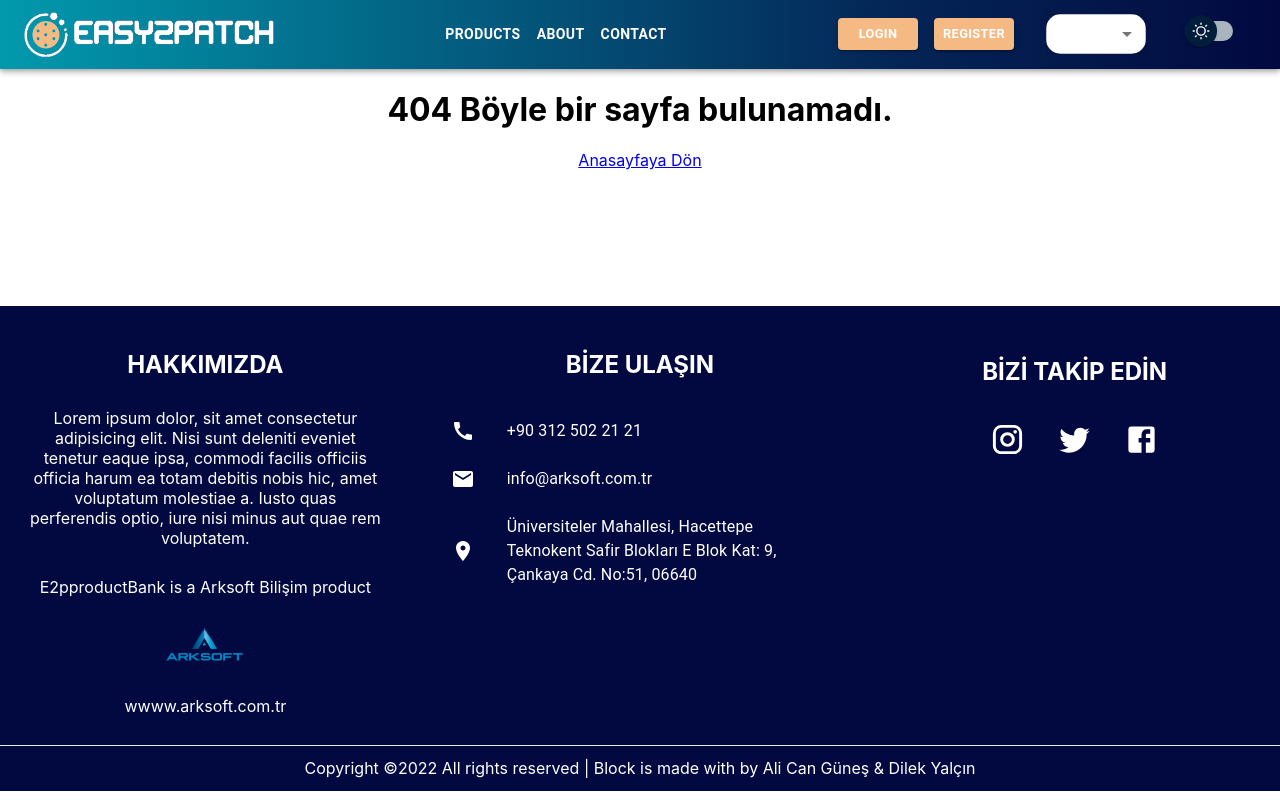
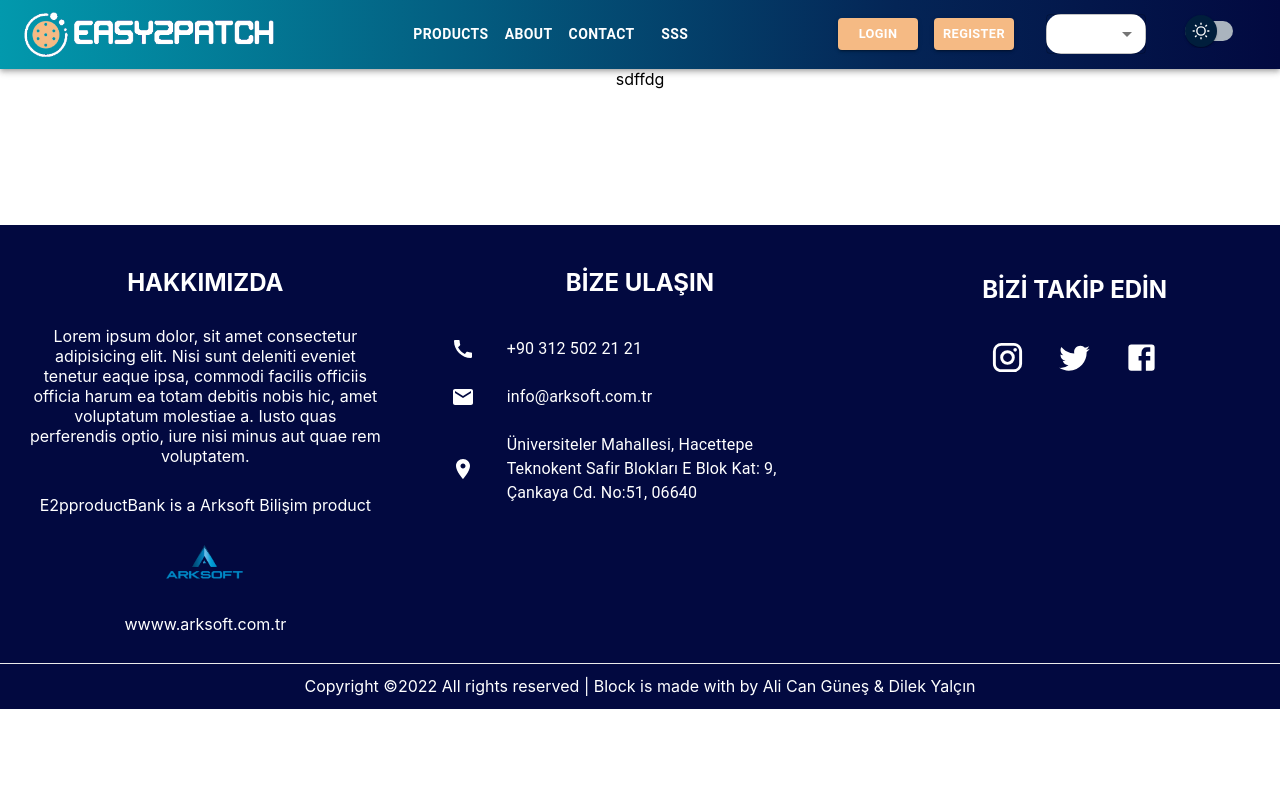
Before and after one commit to cangnss/e2pproductbank-frontend, a React (Create React App) app: page /SSS in a window 1280 px wide. Built offline with nearby package versions, Linux system fonts and the light colour scheme.

Commit message:
Sss page added

```diff
--- a/src/App.js
+++ b/src/App.js
@@ -10,6 +10,7 @@ import Page404 from "./pages/Page404";
 import Home from "./pages/Home";
 import Footer from "./components/Footer/Footer";
 import Products from "./components/Products/Products";
+import Sss from "./pages/Sss";
 
 function App() {
   return (
@@ -21,6 +22,7 @@ function App() {
           <Route path="/products" element={<Products />}>
 
           </Route>
+          <Route path="/SSS" element={<Sss />}/>
           <Route path="/contact" element={<Contact />} />
           <Route path="/about" element={<About />} />
           <Route path="/login" element={<Login />} />
--- a/src/components/Header/Header.js
+++ b/src/components/Header/Header.js
@@ -26,6 +26,7 @@ const pages = [
   { name: "Products", path: "/products" },
   { name: "About", path: "about" },
   { name: "Contact", path: "contact" },
+  {name: "Sss", path: "sss"},
 ];
 
 const Header = () => {
--- a/src/pages/Contact.js
+++ b/src/pages/Contact.js
@@ -52,7 +52,6 @@ const Contact = () => {
     setDeclaration('')
     console.log(data);
   };
-  const google = window.google
   const defaultProps = {
     center: {
       lat: 39.86183,
@@ -243,10 +242,10 @@ const Contact = () => {
       )}
         </Grid>
       </Grid>
-
-      {/* <div style={{ height: "100vh", width: "100%" }}>
+        {/* <div>
+        <div style={{ height: "100vh", width: "100%" }}>
           <GoogleMapReact
-          bootstrapURLKeys={{ key: "AIzaSyBrJFGiiU_NHS6muUUQZeC35JNLhVXIDvw" }}
+            bootstrapURLKeys={{ key: "" }}
             defaultCenter={defaultProps.center}
             defaultZoom={defaultProps.zoom}
           >
@@ -257,6 +256,7 @@ const Contact = () => {
               position={{ lat: 59.955413, lng: 30.337844 }}
             />
           </GoogleMapReact>
+        </div>
         </div> */}
 
     </div>
--- a/src/pages/Home.css
+++ b/src/pages/Home.css
@@ -1,3 +1,3 @@
 .home{
-    height: 100vh;
+    height: 120vh;
 }
--- /dev/null
+++ b/src/pages/Sss.js
@@ -0,0 +1,9 @@
+const Sss = () => {
+    return(
+        <div>
+            sdffdg
+        </div>
+    )
+};
+
+export default Sss;
```
Lines whose indentation alone changed are shown as unchanged.
